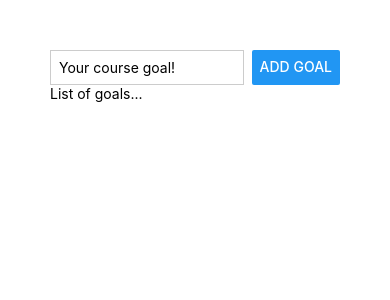
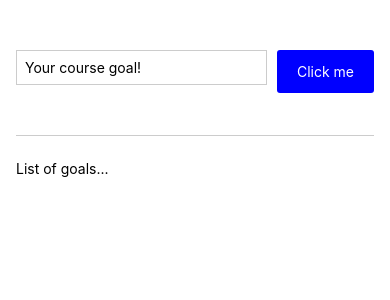
Before and after one commit to PetyrDzhunov/React-Native-Application, a React Native app in the folder React-Native-Typescript/: screen / in a window 390 px wide. Shown: the top 300 px of the page. Built offline with nearby package versions, Linux system fonts and the light colour scheme.

Commit message:
Create good styles and work with state and text input

```diff
--- a/React-Native-Typescript/App.tsx
+++ b/React-Native-Typescript/App.tsx
@@ -1,13 +1,39 @@
-import { Button, StyleSheet, Text, TextInput, View } from 'react-native';
+import { useState } from 'react';
+import {
+  Button,
+  StyleSheet,
+  Text,
+  TextInput,
+  TouchableOpacity,
+  View,
+} from 'react-native';
 
 export default function App() {
+  const [enteredGoalText, setEnteredGoalText] = useState('');
+  const goalInputHandler = (enteredText: string) => {
+    setEnteredGoalText(enteredText);
+  };
+
+  const addGoalHandler = () => {
+    console.log(enteredGoalText);
+  };
+
   return (
     <View style={styles.appContainer}>
       <View style={styles.inputContainer}>
-        <TextInput style={styles.textInput} placeholder="Your course goal!" />
-        <Button title="Add goal" />
+        <TextInput
+          onChangeText={goalInputHandler}
+          style={styles.textInput}
+          placeholder="Your course goal!"
+        />
+        <TouchableOpacity
+          style={styles.buttonContainer}
+          onPress={addGoalHandler}
+        >
+          <Text style={styles.button}>Click me</Text>
+        </TouchableOpacity>
       </View>
-      <View>
+      <View style={styles.goalsContainer}>
         <Text>List of goals...</Text>
       </View>
     </View>
@@ -16,17 +42,35 @@ export default function App() {
 
 const styles = StyleSheet.create({
   appContainer: {
-    padding: 50,
+    paddingTop: 50,
+    paddingHorizontal: 16,
+    flex: 1,
   },
   inputContainer: {
+    flex: 1,
     flexDirection: 'row',
     justifyContent: 'space-between',
+    alignItems: 'flex-start',
+    marginBottom: 24,
+    borderBottomWidth: 1,
+    borderBottomColor: '#cccccc',
   },
   textInput: {
     borderWidth: 1,
     borderColor: '#cccccc',
-    width: '80%',
+    width: '70%',
     marginRight: 8,
     padding: 8,
   },
+  goalsContainer: {
+    flex: 8,
+  },
+  buttonContainer: {},
+  button: {
+    backgroundColor: 'blue',
+    color: 'white',
+    paddingVertical: 13, // Add vertical padding
+    paddingHorizontal: 20, // Add horizontal padding
+    borderRadius: 3,
+  },
 });
```
